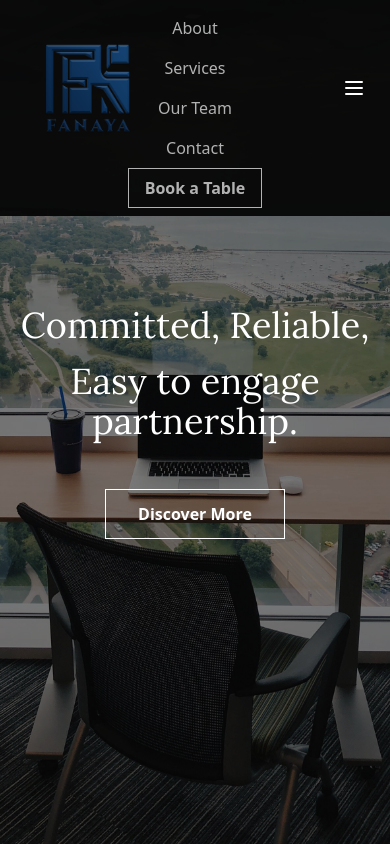
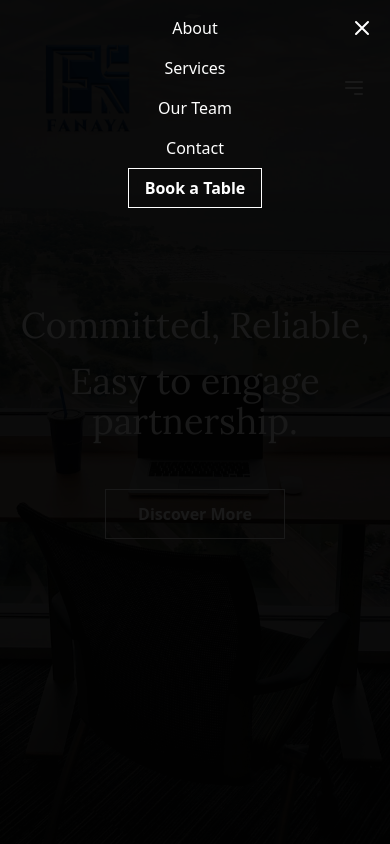
Before and after one commit to evnseo/fanaya.co.id, a website: page public/index.html in a window 390 px wide. Both pictures are taken after a click on the button 354 px from the left and 88 px from the top of the page. Shown: the top 844 px of the page. Drawn offline with nearby package versions, Linux system fonts and the light colour scheme; files that its build step writes are made by us from their sources.

Commit message:
fixing burger menu for mobile

```diff
--- a/public/index.html
+++ b/public/index.html
@@ -25,10 +25,29 @@
     /* Additional custom styles if needed */
   </style>
   <script>
-    function toggleMenu() {
-      const menu = document.getElementById('mobile-menu');
-      menu.classList.toggle('hidden');
-    }
+    document.addEventListener("DOMContentLoaded", function () {
+      const burgerMenuBtn = document.getElementById("burger-menu-btn");
+      const mobileMenu = document.getElementById("mobile-menu");
+      const closeMenuBtn = document.getElementById("close-menu-btn");
+      const navLinks = document.querySelectorAll(".nav-link");
+
+      // Open menu
+      burgerMenuBtn.addEventListener("click", () => {
+        mobileMenu.classList.remove("hidden");
+      });
+
+      // Close menu with close button
+      closeMenuBtn.addEventListener("click", () => {
+        mobileMenu.classList.add("hidden");
+      });
+
+      // Close menu when clicking any nav link
+      navLinks.forEach(link => {
+        link.addEventListener("click", () => {
+          mobileMenu.classList.add("hidden");
+        });
+      });
+    });
   </script>
 </head>
 <body class="bg-gray-50">
@@ -45,13 +64,6 @@
           <img src="/assets/images/logofix.png" alt="Fanaya Logo" class="w-32">
         </div>
 
-        <!-- Burger Menu Button for mobile -->
-        <button class="block md:hidden text-white" onclick="toggleMenu()">
-          <svg xmlns="http://www.w3.org/2000/svg" class="h-6 w-6" fill="none" viewBox="0 0 24 24" stroke="currentColor">
-            <path stroke-linecap="round" stroke-linejoin="round" stroke-width="2" d="M4 6h16M4 12h16M4 18h16" />
-          </svg>
-        </button>
-
         <!-- Navigation Links for desktop -->
         <ul class="hidden md:flex space-x-6 text-white">
           <li><a href="#about" class="hover:text-gray-300">About</a></li>
@@ -59,6 +71,30 @@
           <li><a href="#ourteam" class="hover:text-gray-300">Our Team</a></li>
           <li><a href="#contact" class="hover:text-gray-300">Contact</a></li>
         </ul>
+
+        <!-- Burger Menu Button -->
+        <button id="burger-menu-btn" class="md:hidden">
+          <svg xmlns="http://www.w3.org/2000/svg" class="h-6 w-6 text-white" fill="none" viewBox="0 0 24 24" stroke="currentColor">
+            <path stroke-linecap="round" stroke-linejoin="round" stroke-width="2" d="M4 6h16M4 12h16m-7 6h7" />
+          </svg>
+        </button>
+
+        <!-- Mobile Menu (with close button and updated structure) -->
+        <div id="mobile-menu" class="hidden fixed top-0 left-0 w-full h-full bg-black bg-opacity-90 text-white z-30">
+          <button id="close-menu-btn" class="absolute top-4 right-4 text-white">
+            <svg xmlns="http://www.w3.org/2000/svg" class="h-6 w-6" fill="none" viewBox="0 0 24 24" stroke="currentColor">
+              <path stroke-linecap="round" stroke-linejoin="round" stroke-width="2" d="M6 18L18 6M6 6l12 12" />
+            </svg>
+          </button>
+          <ul class="flex flex-col items-center space-y-4 py-4">
+            <li><a href="#about" class="nav-link hover:text-gray-300">About</a></li>
+            <li><a href="#services" class="nav-link hover:text-gray-300">Services</a></li>
+            <li><a href="#ourteam" class="nav-link hover:text-gray-300">Our Team</a></li>
+            <li><a href="#contact" class="nav-link hover:text-gray-300">Contact</a></li>
+            <li><a href="https://wa.me/6281225450122" class="nav-link border border-white text-white font-semibold px-4 py-2 hover:bg-white hover:text-black transition duration-300">Book a Table</a></li>
+          </ul>
+        </div>
+
 
         <!-- Book a Table Button -->
         <a href="https://wa.me/6281225450122" class="hidden md:inline border border-white text-white font-semibold px-4 py-2 hover:bg-white hover:text-black transition duration-300">
@@ -70,17 +106,6 @@
         </a>
 
       </nav>
-
-      <!-- Mobile Menu (Hidden by default) -->
-      <div id="mobile-menu" class="hidden md:hidden absolute top-0 left-0 w-full bg-black bg-opacity-90 text-white">
-        <ul class="flex flex-col items-center space-y-4 py-4">
-          <li><a href="#about" class="hover:text-gray-300">About</a></li>
-          <li><a href="#services" class="hover:text-gray-300">Services</a></li>
-          <li><a href="#ourteam" class="hover:text-gray-300">Our Team</a></li>
-          <li><a href="#contact" class="hover:text-gray-300">Contact</a></li>
-          <li><a href="https://wa.me/6281225450122" class="border border-white text-white font-semibold px-4 py-2 hover:bg-white hover:text-black transition duration-300">Book a Table</a></li>
-        </ul>
-      </div>
 
       <!-- Hero Text -->
       <div class="absolute inset-0 flex justify-center items-center text-left z-10">
```
